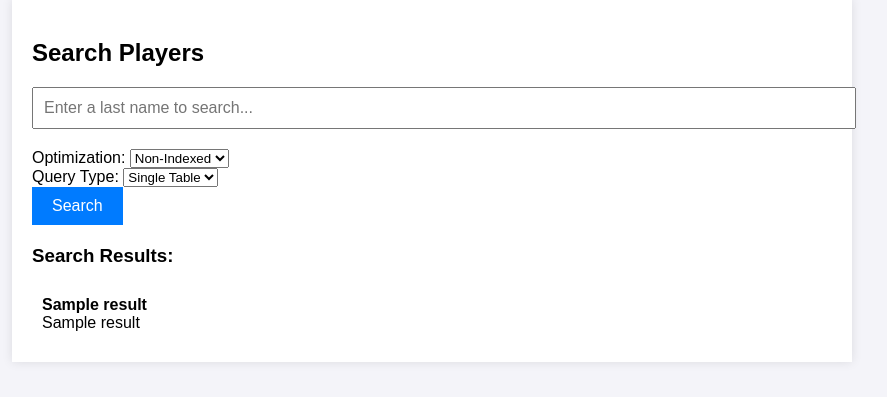
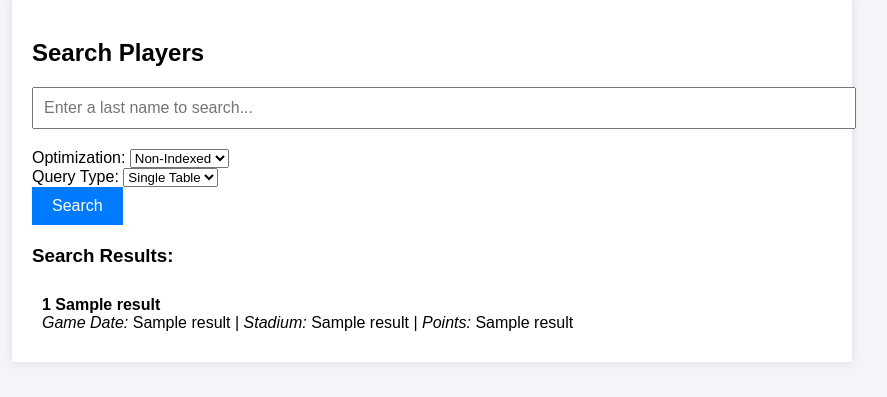
Before and after one commit to btsorens/CSE412Assignment04, a Flask app: template src/templates/frontEndQueryTool.html in a window 1280 px wide. Shown: the part 51-448 px from the top of the page, without its empty margins (208-1095 px from the left). Run offline with Flask 3, Linux system fonts and the light colour scheme; the template is opened without the code that fills it: most values are stand-ins (such as "Sample title", 1, 10 or a date in 2020); some libraries are stand-ins or nearby versions.

Commit message:
Fix to display all query information for single and joined queries

```diff
--- a/src/app.py
+++ b/src/app.py
@@ -46,7 +46,12 @@ def index():
         # Define search query based on options
         sqlQueryOnDatabase = ""
         if queryOptions == "singleQuery":
-            sqlQueryOnDatabase = "SELECT player_id, first_name, last_name, position, hometown FROM players WHERE last_name LIKE %s LIMIT 5;"
+            sqlQueryOnDatabase = """
+                SELECT player_id, first_name, last_name, position, hometown
+                FROM players
+                WHERE last_name LIKE %s
+                LIMIT 5;
+            """
         else:
             sqlQueryOnDatabase = """
                 SELECT p.first_name, p.last_name, gs.date_of_game, gs.stadium_name, gs.points
@@ -54,6 +59,7 @@ def index():
                 JOIN gamestats gs
                 ON p.player_id = gs.player_id
                 WHERE p.last_name LIKE %s
+                LIMIT 5;
             """
 
         # measure query time
--- a/src/templates/frontEndQueryTool.html
+++ b/src/templates/frontEndQueryTool.html
@@ -76,9 +76,14 @@
             <h3>Search Results:</h3>
             {% for result in returnedSearchResults %}
                 <div class="result-item">
-                    <strong>{{ result[1] }}</strong><br>
-                    {{ result[2] }}
-                </div>
+                    {% if result|length == 5 and result[0] is number %}
+                        <strong>{{ result[1] }} {{result[2]}} </strong> (ID: {{result[0]}})<br>
+                        <em>Position:</em> {{ result[3] }} | <em>Hometown:</em> {{result[4]}}
+                    {% else %}
+                        <strong>{{ result[0] }} {{ result[1] }}</strong><br>
+                        <em>Game Date:</em> {{ result[2] }} | <em>Stadium:</em> {{ result[3] }} | <em>Points:</em> {{ result[4] }}
+                    {% endif %}
+                    </div>
             {% endfor %}
         {% else %}
             <p>No results found</p>
```
